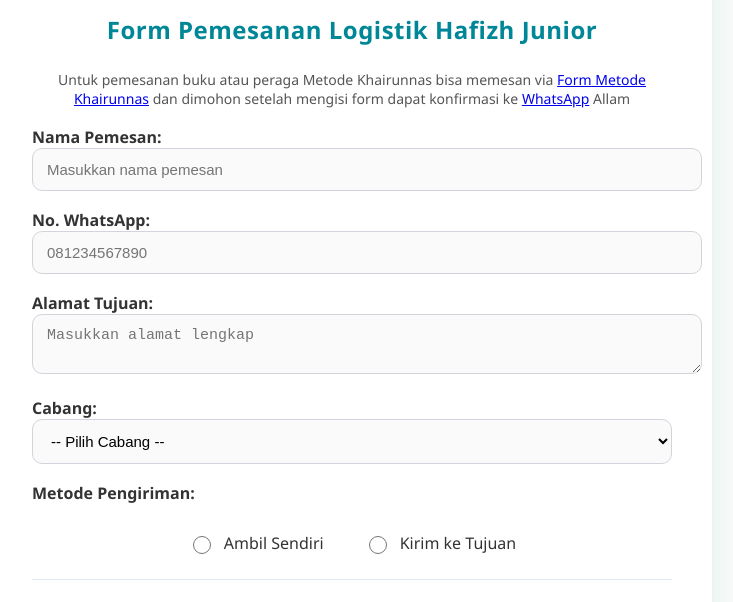
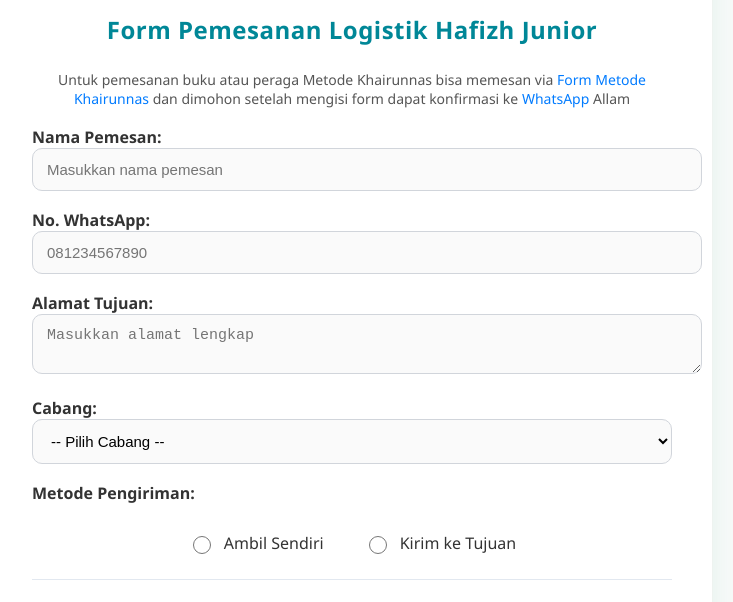
Before and after one commit to allamaja/form-pemesanan-logistik-hj, a plain HTML site: page index.html in a window 1280 px wide. Shown: the part 185-787 px from the top of the page, without its empty margins (288-1021 px from the left). Drawn offline with Linux system fonts and the light colour scheme; no server answers.

Commit message:
Update style.css

```diff
--- a/style.css
+++ b/style.css
@@ -13,7 +13,15 @@
   font-size: 14px; /* opsional */
   color: #555; /* opsional */
 }
+.container a {
+  color: #007bff; /* warna biru */
+  text-decoration: none;
+  font-weight: 500;
+}
 
+.container a:hover {
+  text-decoration: underline;
+}
 /* ===== CONTAINER ===== */
 .container {
   max-width: 640px;
```
